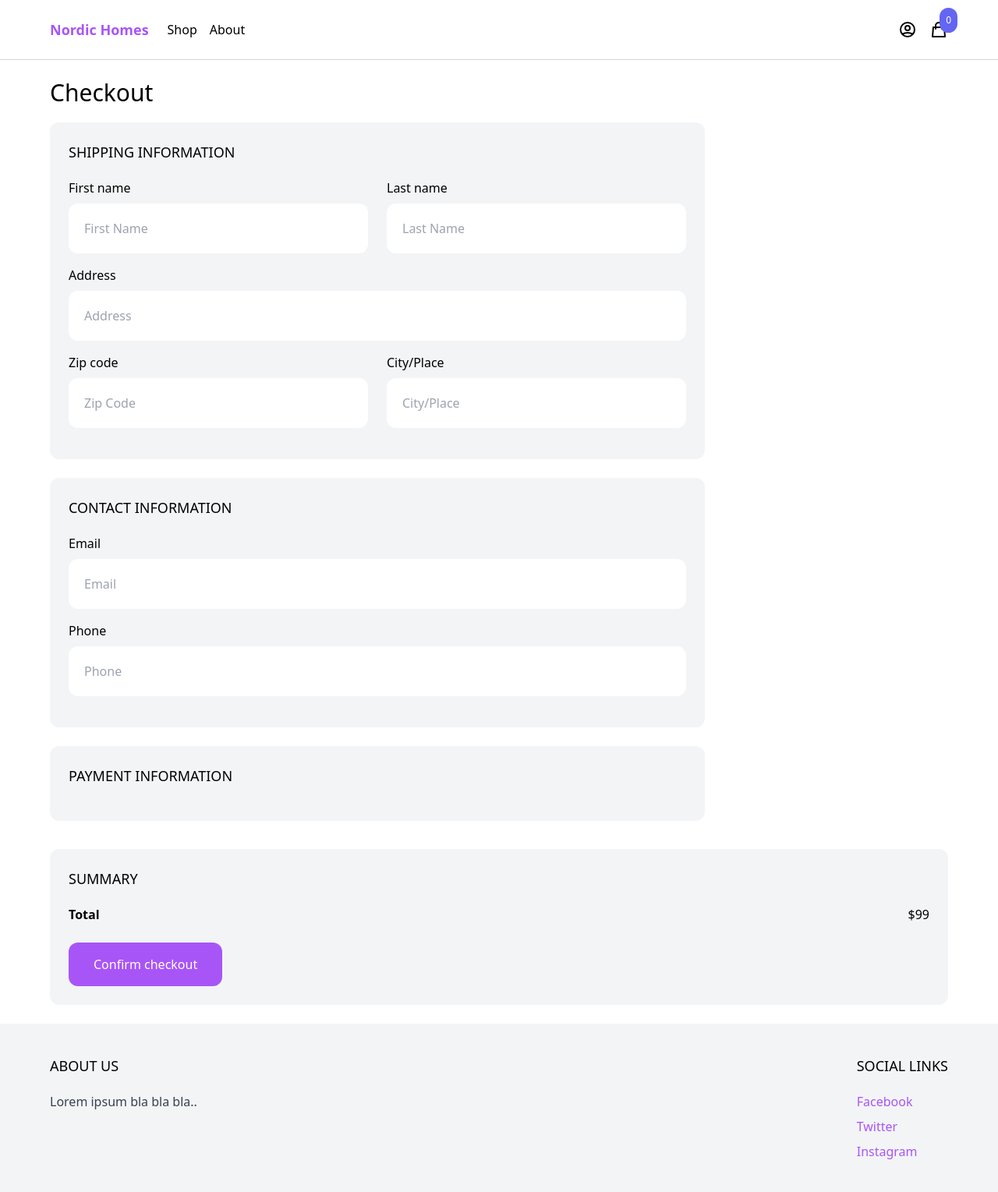
After one commit to serega-s/ecommerce-store, a Django app: page /cart/checkout in a window 1280 px wide. The commit adds this page. Shown: the whole page at 78% size. Run offline with Django 4.2, Linux system fonts and the light colour scheme; some libraries are stand-ins or nearby versions.

Commit message:
Added html templates for cart views

```diff
--- a/cart/cart.py
+++ b/cart/cart.py
@@ -1,4 +1,5 @@
 from django.conf import settings
+
 from product.models import Product
 
 
--- /dev/null
+++ b/cart/templates/cart/checkout.html
@@ -0,0 +1,74 @@
+{% extends 'core/base.html' %}
+
+{% block content %}
+  <div class="max-w-6xl mx-auto flex flex-wrap items-start py-6 px-6 xl:px-0">
+    <div class="products w-full lg:w-3/4">
+      <h1 class="mb-5 text-3xl">Checkout</h1>
+
+      <div class="w-full pr-6">
+        <div class="mb-6 p-6 bg-gray-100 rounded-xl">
+          <h2 class="mb-5 uppercase text-lg">Shipping information</h2>
+
+          <div class="flex space-x-6">
+            <div class="w-1/2 mb-4">
+              <label class="inline-block mb-2">First name</label>
+              <input type="text" class="w-full p-5 rounded-xl" placeholder="First Name">
+            </div>
+
+            <div class="w-1/2 mb-4">
+              <label class="inline-block mb-2">Last name</label>
+              <input type="text" class="w-full p-5 rounded-xl" placeholder="Last Name">
+            </div>
+          </div>
+
+          <div class="mb-4">
+            <label class="inline-block mb-2">Address</label>
+            <input type="text" class="w-full p-5 rounded-xl" placeholder="Address">
+          </div>
+
+          <div class="flex space-x-6">
+            <div class="w-1/2 mb-4">
+              <label class="inline-block mb-2">Zip code</label>
+              <input type="text" class="w-full p-5 rounded-xl" placeholder="Zip Code">
+            </div>
+
+            <div class="w-1/2 mb-4">
+              <label class="inline-block mb-2">City/Place</label>
+              <input type="text" class="w-full p-5 rounded-xl" placeholder="City/Place">
+            </div>
+          </div>
+        </div>
+
+        <div class="mb-6 p-6 bg-gray-100 rounded-xl">
+          <h2 class="mb-5 uppercase text-lg">Contact information</h2>
+
+          <div class="mb-4">
+            <label class="inline-block mb-2">Email</label>
+            <input type="email" class="w-full p-5 rounded-xl" placeholder="Email">
+          </div>
+
+          <div class="mb-4">
+            <label class="inline-block mb-2">Phone</label>
+            <input type="phone" class="w-full p-5 rounded-xl" placeholder="Phone">
+          </div>
+        </div>
+
+        <div class="mb-6 p-6 bg-gray-100 rounded-xl">
+          <h2 class="mb-5 uppercase text-lg">Payment information</h2>
+        </div>
+      </div>
+    </div>
+
+    <div class="summary w-full w-1/4 p-6 bg-gray-100 rounded-xl mt-3">
+      <h2 class="uppercase text-lg mb-5">Summary</h2>
+
+      <div class="mb-6 flex justify-between">
+        <span class="font-semibold">Total</span>
+        <span>$99</span>
+      </div>
+
+      <a href="#" class="inline-block px-8 py-4 rounded-xl bg-purple-500 hover:bg-purple-700 text-white">Confirm
+        checkout</a>
+    </div>
+  </div>
+{% endblock %}
--- a/cart/templates/cart/menu_cart.html
+++ b/cart/templates/cart/menu_cart.html
@@ -18,5 +18,7 @@
     />
   </svg>
 
-  <span class="p-2 absolute -top-4 -right-3 bg-indigo-500 text-white text-xs rounded-full">{{ cart|length }}</span>
+  <span class="p-2 absolute -top-4 -right-3 bg-indigo-500 text-white text-xs rounded-full">
+      {{ cart|length }}
+  </span>
 </a>
--- a/cart/urls.py
+++ b/cart/urls.py
@@ -4,5 +4,7 @@ from . import views
 
 urlpatterns = [
     path('add_to_cart/<int:product_id>/',
-         views.add_to_cart, name='add_to_cart')
+         views.add_to_cart, name='add_to_cart'),
+    path('cart/', views.CartView.as_view(), name='cart'),
+    path('cart/checkout', views.CheckoutView.as_view(), name='checkout')
 ]
--- a/cart/views.py
+++ b/cart/views.py
@@ -1,5 +1,5 @@
 from django.shortcuts import render
-from django.views import View, generic
+from django.views import generic
 
 from .cart import Cart
 
@@ -9,3 +9,11 @@ def add_to_cart(request, product_id):
     cart.add(product_id, update_quantity=True)
 
     return render(request, 'cart/menu_cart.html')
+
+
+class CartView(generic.TemplateView):
+    template_name = 'cart/cart.html'
+
+
+class CheckoutView(generic.TemplateView):
+    template_name = 'cart/checkout.html'
```
Also changed, not shown: cart/templates/cart/cart.html (added, +62 -0 lines), db.sqlite3. Lines whose indentation alone changed are shown as unchanged.
